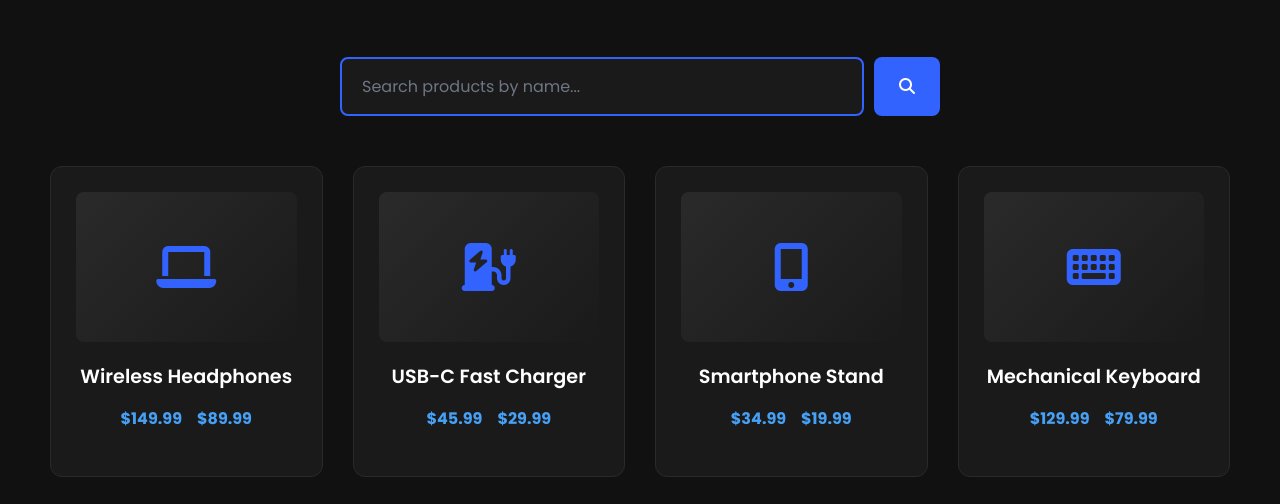
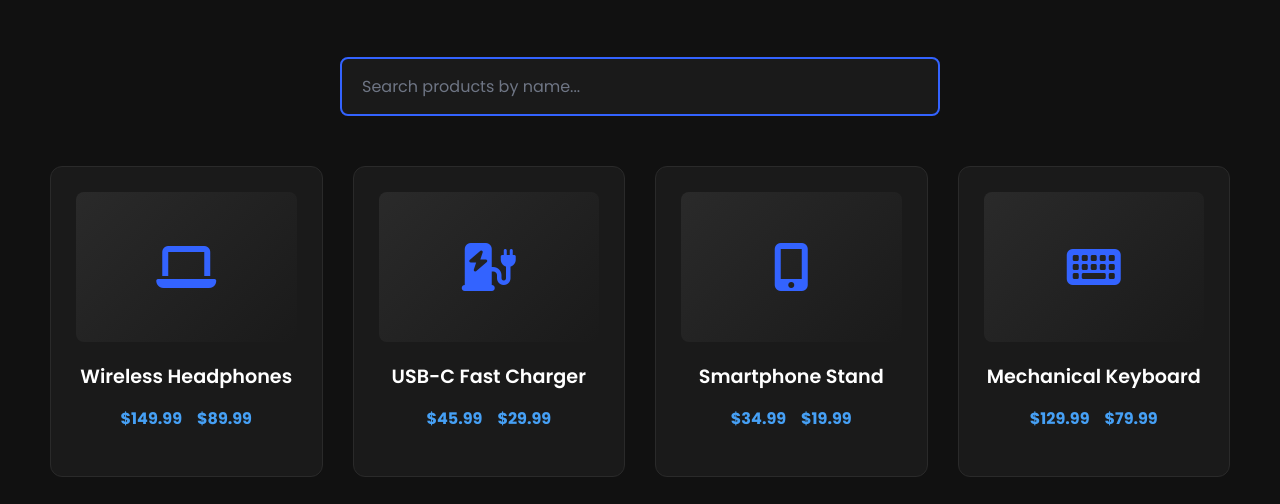
Before and after one commit to matindev0/ifixteam.xyz, a plain HTML site: page products.html in a window 1280 px wide. Shown: the part 254-758 px from the top of the page. Drawn offline with Linux system fonts and the light colour scheme.

Commit message:
Update products.html

```diff
--- a/products.html
+++ b/products.html
@@ -6,7 +6,7 @@
   <meta http-equiv="X-UA-Compatible" content="IE-edge">
   <meta name="viewport" content="width=device-width, intial-scale=1.0">
   <title>Electronic Products - iStore Tech</title>
-  <meta property="title" content="ifix-tech.xyz" />
+  <meta property="title" content="iStore" />
   <meta name="description" content="iStore Tech electronic products with discounts" />
   <meta property="image" content="img/fix.png" />
   <!--stylesheet-->
@@ -61,7 +61,7 @@
     <!--search-section-->
     <div class="search-container">
       <input type="text" id="searchInput" class="search-input" placeholder="Search products by name..." />
-      <button class="search-btn"><i class="fas fa-search"></i></button>
+      <!-- <button class="search-btn"><i class="fas fa-search"></i></button> -->
     </div>
 
     <!--products-grid-->
```
